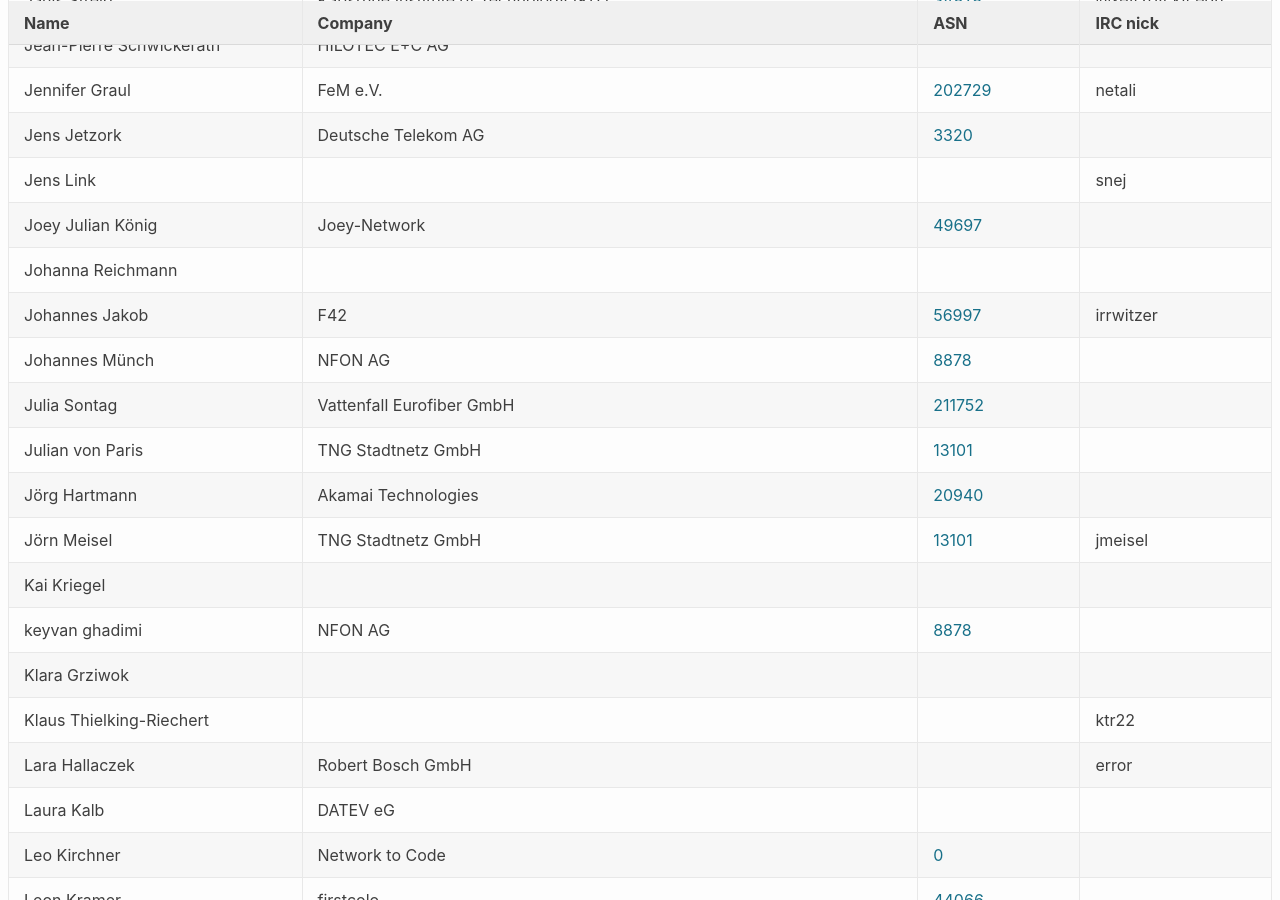
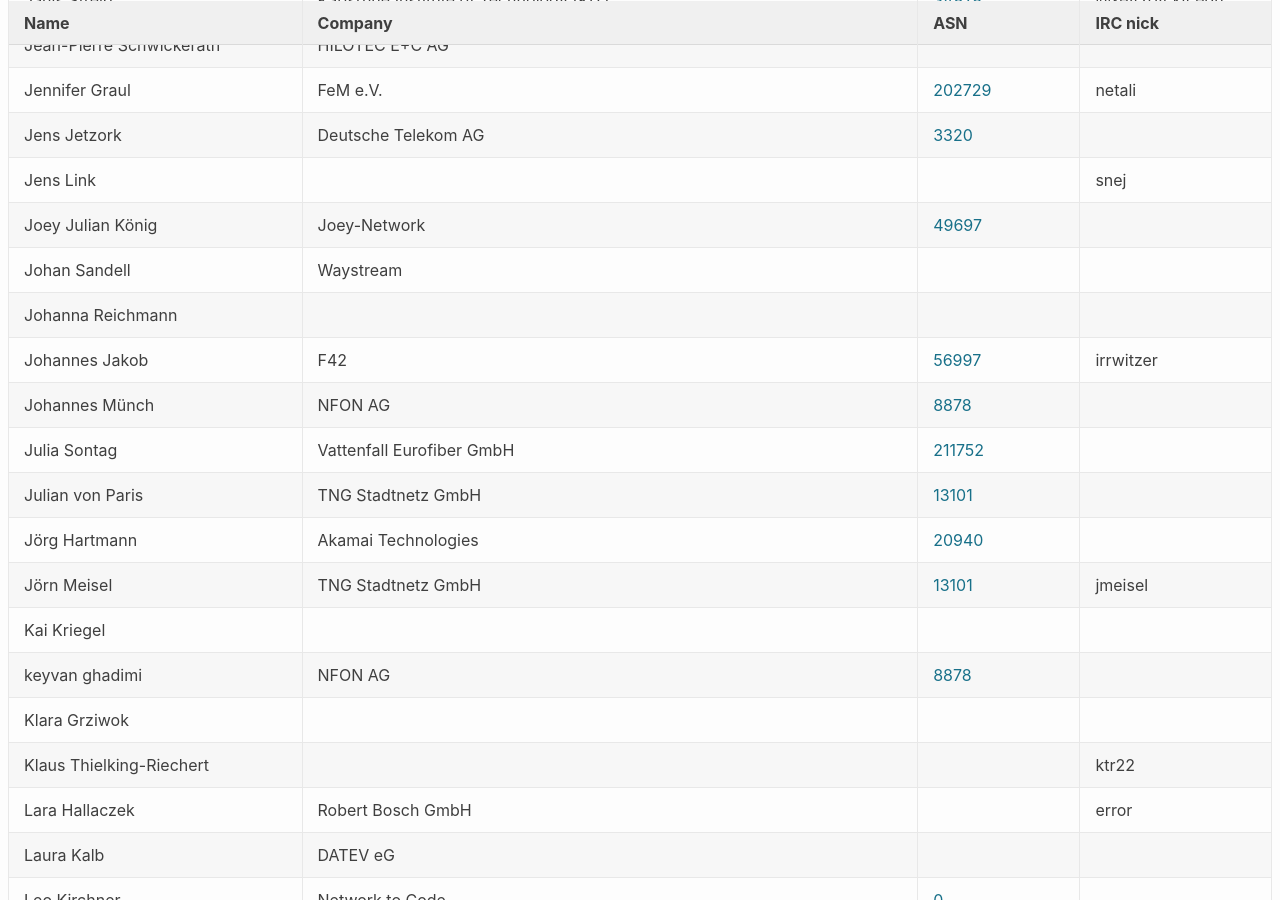
Before and after one commit to denog/pretix-attendeelist, a Jekyll site: the page built from denog15/index.md, in a window 1280 px wide and 900 px high, scrolled down 3979 px. Built offline with Jekyll 4.4.1, drawn with Linux system fonts in a browser that asks for light colours.

Commit message:
Latest data: Fri Sep 29 09:48:19 UTC 2023

```diff
--- a/_data/attendees_denog15_onsite.json
+++ b/_data/attendees_denog15_onsite.json
@@ -556,6 +556,12 @@
     "company": "NFON AG",
     "irc": null,
     "asn": "8878"
+  },
+  {
+    "name": "Johan Sandell",
+    "company": "Waystream",
+    "irc": null,
+    "asn": null
   },
   {
     "name": "Jörg Hartmann",
```
